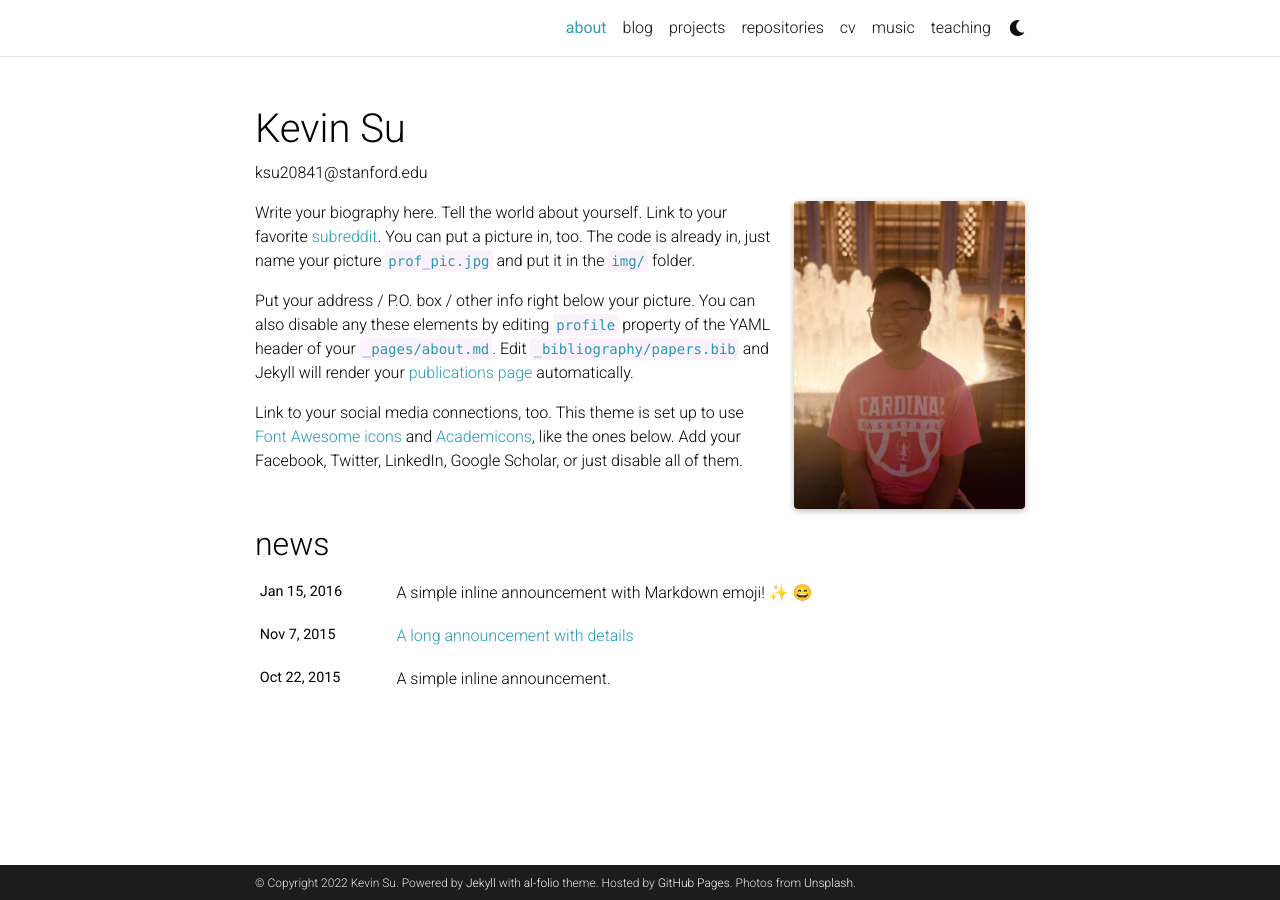
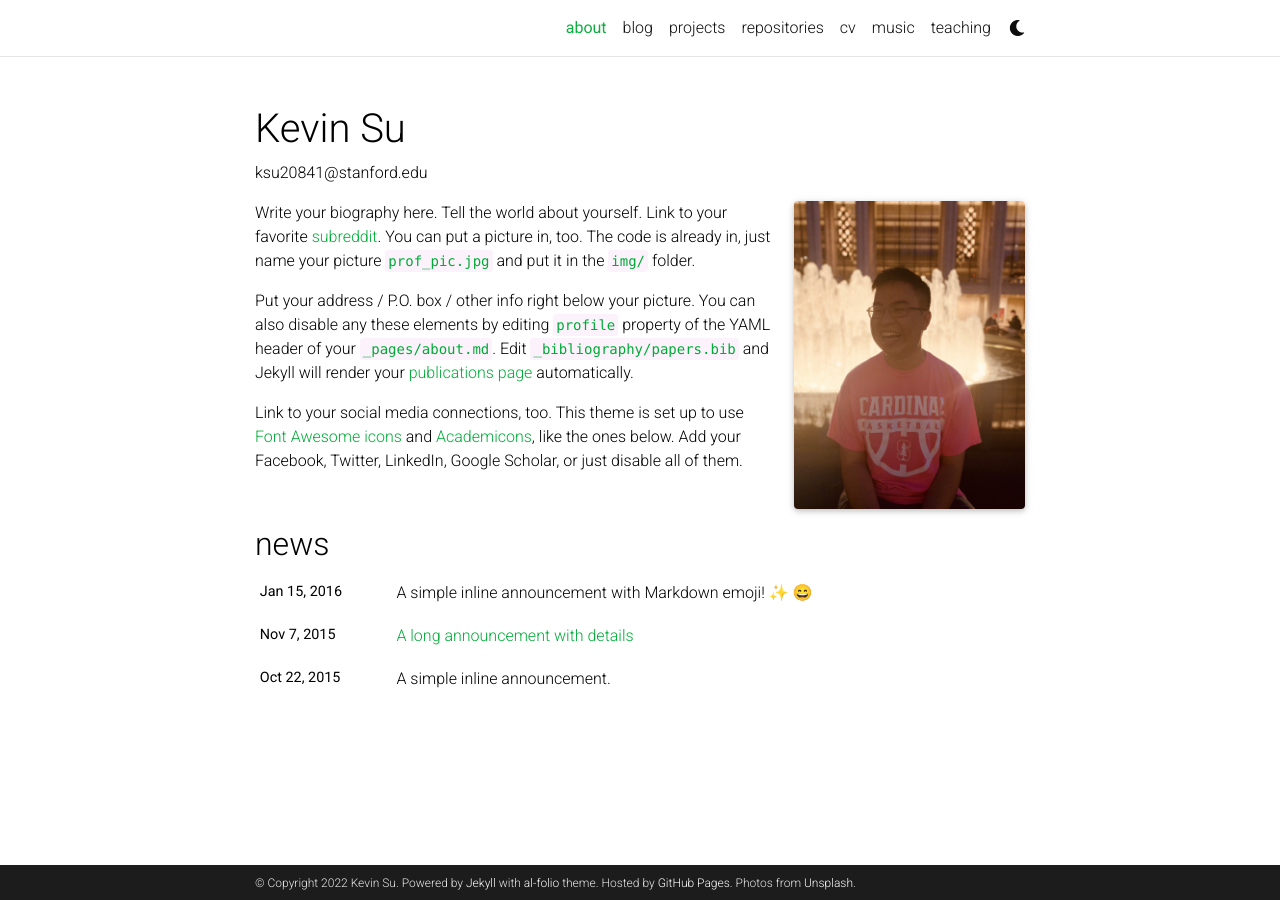
Before and after one commit to kevin20841/kevin20841.github.io, a Jekyll site: the page built from _pages/about.md, in a window 1280 px wide. Built offline with Jekyll 4.4.1, drawn with Linux system fonts in a browser that asks for light colours; full-size pictures stand in for the smaller copies a plugin makes; emoji names are drawn with the system emoji font; comment, search, counter and statistics services are not loaded; a style sheet for code colours, icons or effects is not loaded.

Commit message:
Update _themes.scss

```diff
--- a/_sass/_themes.scss
+++ b/_sass/_themes.scss
@@ -7,8 +7,8 @@
   --global-code-bg-color: #{$code-bg-color-light};
   --global-text-color: #{$black-color};
   --global-text-color-light: #{$grey-color};
-  --global-theme-color: #{$cyan-color};
-  --global-hover-color: #{$cyan-color};
+  --global-theme-color: #{$green-color};
+  --global-hover-color: #{$green-color};
   --global-footer-bg-color: #{$grey-color-dark};
   --global-footer-text-color: #{$grey-color-light};
   --global-footer-link-color: #{$white-color};
```
